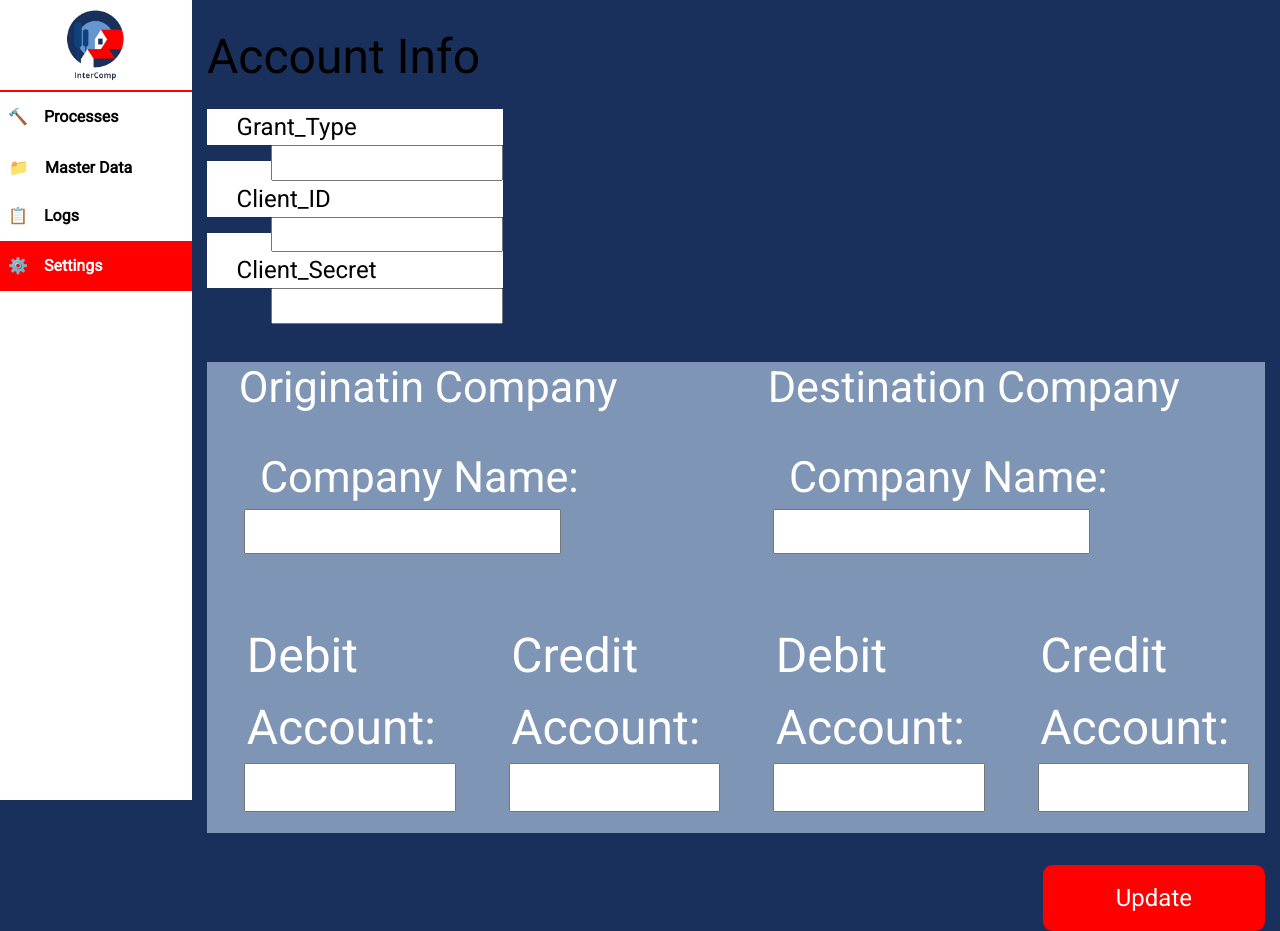
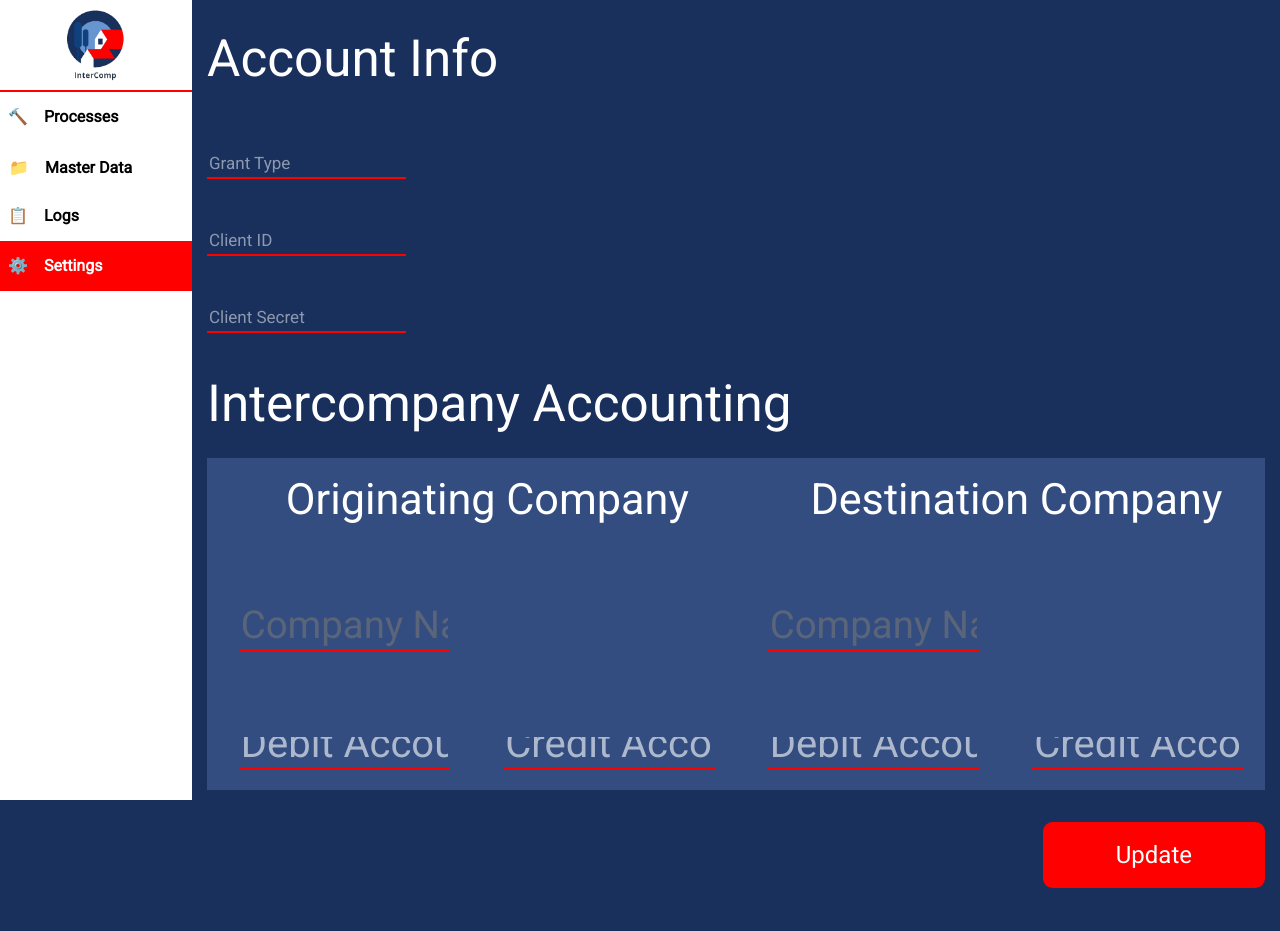
Before and after one commit to TomasNovo/FEUP-SINF, a React (Create React App) app in the folder frontend/: page /settings in a window 1280 px wide. After the commit the page ends 888 px from the top, so only its background shows below. Built offline with nearby package versions, Linux system fonts and the light colour scheme; some icons are missing.

Commit message:
Changed Settings css

```diff
--- a/frontend/src/components/Settings/Settings.css
+++ b/frontend/src/components/Settings/Settings.css
@@ -1,56 +1,81 @@
 .accountInfo
 {
     color: black;
-    font-size: 3em;
+    font-size: 3.2em;
     margin-top: 2%;
-    width: 35%;
-    height: 50%;
+    /* width: 35%;
+    height: 50%; */
 }
 
+ .accountInfo > p
+{
+    color: white;
+}
+
+
+/*
 .grant, .clientId, .clientSecret
 {
     color: grey;
     background-color: white;
-    width: 80%;
+     /* width: 80%;
+} */
+
+
+/*
+.grant > p, .clientId > p, .clientSecret > p
+{
+    /* margin-left: 10%;
+    font-size: 0.5em;
+    color: white;
+    /* background-color: white;
+    width: 20%;
+}*/
+
+.grant > input[type=text]::placeholder, .clientId > input[type=text]::placeholder, .clientSecret > input[type=password]::placeholder { /* Chrome, Firefox, Opera, Safari 10.1+ */
+    color: white;
+    opacity: 0.5; /* Firefox */
+  }
+
+.grant > input[type=text], .clientId > input[type=text] , .clientSecret > input[type=password]
+{
+    color: white;
+    border: none;
+    background-color: #19305D;
+    margin-bottom: 10px;
+    text-align: left;
+    font-size: 17px;
+    border-bottom: 2px solid red;
 }
 
-.grant > p, .clientId > p, .clientSecret > p
+.accounting
 {
-    margin-left: 10%;
-    font-size: 0.5em;
-    color: black;
+    color: white;
+    font-size: 3.2em;
+    margin-top: 2%;
 }
 
-.grant > p > input, .clientId > p > input, .clientSecret > p > input
-{
-    float: right;
-    font-size: 0.82em;
-}
-
-input[type=text], input[type=password]
-{
-    text-align: right;
-}
 
 .Intercompany
 {
-    background-color: rgb(127,149,181);
+    background-color: rgb(51, 77, 129);
     margin-left: auto;
-    margin-top: 7%;
     display: flex;
     height: 30%;
 }
 
 .Intercompany .Originating
 {
-    background-color: rgb(127,149,181);
+    margin-top: 1em;
+    background-color: rgb(51, 77, 129);
     width: 50%;
     float: left;
 }
 
 .Intercompany .Destination
 {
-    background-color: rgb(127,149,181);
+    margin-top: 1em;
+    background-color: rgb(51, 77, 129);
     width: 50%;
     float: right;
     margin-bottom: 2%;
@@ -58,36 +83,50 @@ input[type=text], input[type=password]
 
 .Intercompany .Originating > h1, .Intercompany .Destination > h1
 {
+    text-align: center;
+    /* background-color: #19305D; */
     margin-left: 6%;
     font-size: 2.7em;
     color: white;
 }
 
-.Intercompany .Originating > p, .Intercompany .Destination > p
+/* .Intercompany .Originating > p, .Intercompany .Destination > p
 {
     margin-left: 10%;
     color: white;
     margin-bottom: -0.3%;
     font-size: 2.7em;
+}  */
+
+
+.Intercompany .Originating > input::placeholder, .Intercompany .Destination > input::placeholder
+{
+    font-size: 1.5em;
+    opacity: 0.6;
 }
 
 .Intercompany .Originating > input, .Intercompany .Destination > input
 {
-    margin-left: 7%;
-    width: 60%;
+    margin-top: 2em;
+    color: white;
+    background-color: rgb(51, 77, 129);
+    border: none;
+    border-bottom: 2px solid red;
+    margin-left: 6%;
+    width: 40%;
 }
 
 
 .Debit
 {
-    margin-top: 12.5%;
+    margin-top: 10%;
     width: 50%;
     float: left;
 }
 
 .Credit
 {
-    margin-top: 12.5%;
+    margin-top: 10%;
     width: 50%;
     float: right;
 }
@@ -118,10 +157,30 @@ input[type=text], input[type=password]
 .Intercompany .Destination .Debit > input[type="text"],
 .Intercompany .Destination .Credit > input[type="text"]
 {
+    text-align: left;
+    margin-top: 2em;
+    color: white;
+    background-color: rgb(51, 77, 129);
+    border: none;
+    border-bottom: 2px solid red;
+    margin-left: 12%;
     width: 80%;
+    height: 2em;
+}
+
+.Intercompany .Originating .Debit > input[type="text"]::placeholder,
+.Intercompany .Originating .Credit > input[type="text"]::placeholder,
+.Intercompany .Destination .Debit > input[type="text"]::placeholder,
+.Intercompany .Destination .Credit > input[type="text"]::placeholder
+{
+    color: white;
+    opacity: 0.6; /* Firefox */
+    /* width: 80%;
     font-size: 1.8em;
-    text-align: left;
+    text-align: left; */
+    font-size: 2.5em;
 }
+
 
 .Update > input[type="submit"]
 {
--- a/frontend/src/components/Settings/Settings.js
+++ b/frontend/src/components/Settings/Settings.js
@@ -13,51 +13,51 @@ class Settings extends React.Component
                     <div className="accountInfo">
                         <p>Account Info</p>
                         <div className="grant">
-                            <p>Grant_Type
-                            <input type="text"/>
-                            </p>
-                            {/* <input type="text"/> */}
+                            {/* <p>Grant_Type */}
+                            <input type="text" placeholder="Grant Type"/>
+                            {/* </p> */}
                         </div>
                         <div className="clientId">
-                            <p>Client_ID
-                            <input type="text"/>
-                            </p>
+                            {/* <p>Client_ID */}
+                            <input type="text" placeholder="Client ID"/>
+                            {/* </p> */}
                         </div>
                         <div className="clientSecret">
-                            <p>Client_Secret
-                            <input type="password"/>
-                            </p>
+                            {/* <p>Client_Secret */}
+                            <input type="password" placeholder="Client Secret"/>
+                            {/* </p> */}
                         </div>
                     </div>
+                    <p className="accounting">Intercompany Accounting</p>
                     <div className="Intercompany">
                         <div className="Originating">
-                            <h1>Originatin Company</h1>
+                            <h1>Originating Company</h1>
                             <br/>
-                            <p>Company Name: </p>
-                            <input type="text"/>
+                            {/* <p>Company Name: </p> */}
+                            <input type="text" placeholder="Company Name"/>
                             <br/>
                             <div className="Debit">
-                                <p>Debit Account: </p>
-                                <input type="text"/>
+                                {/* <p>Debit Account: </p> */}
+                                <input type="text" placeholder="Debit Account"/>
                             </div>
                             <div className="Credit">
-                                <p>Credit Account: </p>
-                                <input type="text"/>
+                                {/* <p>Credit Account: </p> */}
+                                <input type="text" placeholder="Credit Account"/>
                             </div>
                         </div>
                         <div className="Destination">
                             <h1>Destination Company</h1>
                             <br/>
-                            <p>Company Name: </p>
-                            <input type="text"/>
+                            {/* <p>Company Name: </p> */}
+                            <input type="text" placeholder="Company Name"/>
                             <br/>
                             <div className="Debit">
-                                <p>Debit Account: </p>
-                                <input type="text"/>
+                                {/* <p>Debit Account: </p> */}
+                                <input type="text" placeholder="Debit Account"/>
                             </div>
                             <div className="Credit">
-                                <p>Credit Account: </p>
-                                <input type="text"/>
+                                {/* <p>Credit Account: </p> */}
+                                <input type="text" placeholder="Credit Account"/>
                             </div>
                         </div>
                     </div>
```
